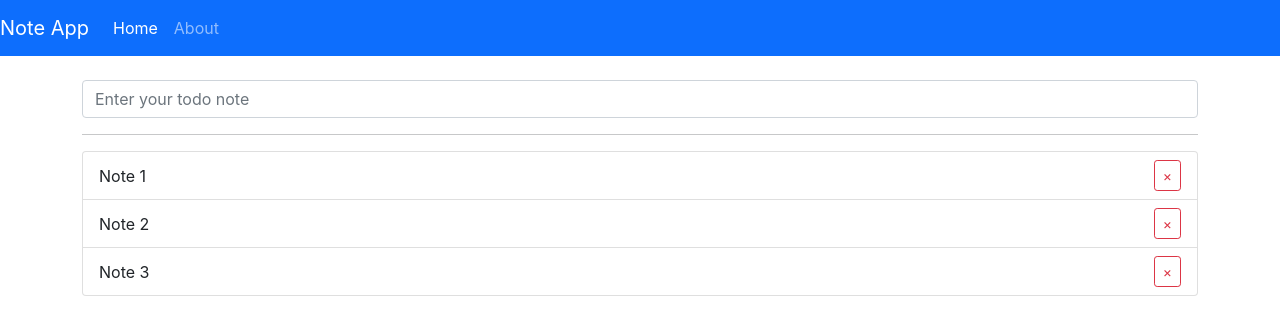
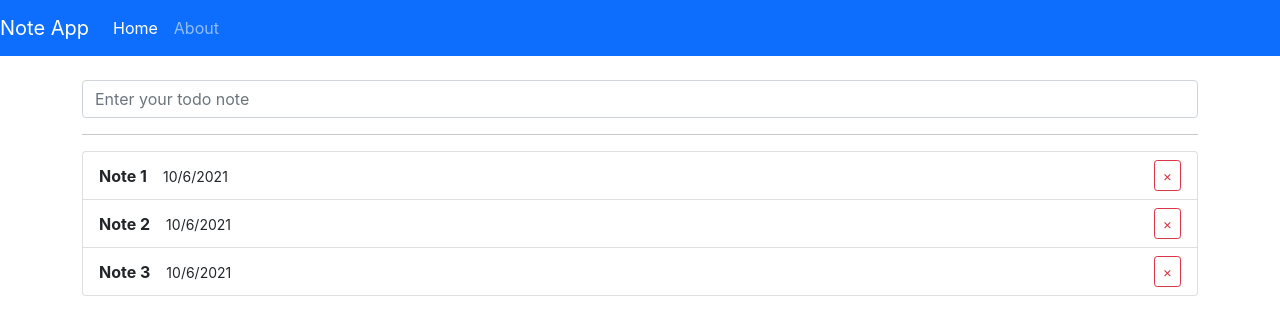
Before and after one commit to juliasut/todos-with-animation, a React (Create React App) app: page / in a window 1280 px wide. Shown: the top 332 px of the page. Built offline with nearby package versions, Linux system fonts and the light colour scheme.

Commit message:
Add Date to each note

```diff
--- a/src/components/Notes.js
+++ b/src/components/Notes.js
@@ -5,7 +5,10 @@ export const Notes = ({ notes }) => {
     <ul className="list-group">
       {notes.map((note) => (
         <li className="list-group-item note" key={note.id}>
-          {note.title}
+          <div>
+          <strong>{note.title}</strong>
+          <small>{new Date().toLocaleDateString()}</small>
+          </div>
           <button type="button" class="btn btn-outline-danger btn-sm">&times;</button>
         </li>
       ))}
```
